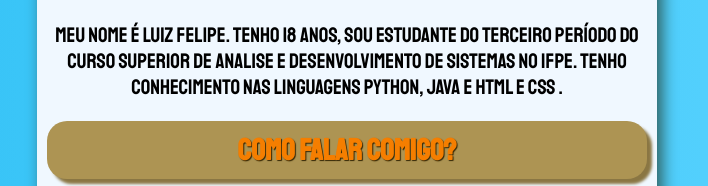
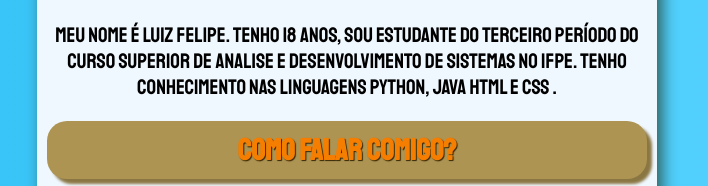
Before and after one commit to LuizFelipe33/Quem-sou-eu, a plain HTML site: page index.html in a window 1280 px wide. Shown: the part 476-662 px from the top of the page, without its empty margins (293-1001 px from the left). Drawn offline with Linux system fonts and the light colour scheme.

Commit message:
Update index.html

```diff
--- a/index.html
+++ b/index.html
@@ -27,7 +27,7 @@
 <body>
      <main>   <h1>Quem sou eu?</h1>
         <img src="eu.png" alt="Luiz Felipe">
-        <p>Meu nome é Luiz Felipe. Tenho 18 anos, sou estudante do terceiro período do curso superior de Analise e Desenvolvimento de Sistemas no IFPE. Tenho conhecimento nas linguagens python, Java e HTML e Css . </p>
+        <p>Meu nome é Luiz Felipe. Tenho 18 anos, sou estudante do terceiro período do curso superior de Analise e Desenvolvimento de Sistemas no IFPE. Tenho conhecimento nas linguagens python, Java HTML e Css . </p>
 
         <h2>Como falar comigo?</h2>
         <p><a href="https://www.instagram.com/luizf3lip33/"target="_black" rel="external">Instagram</a><br>
```
